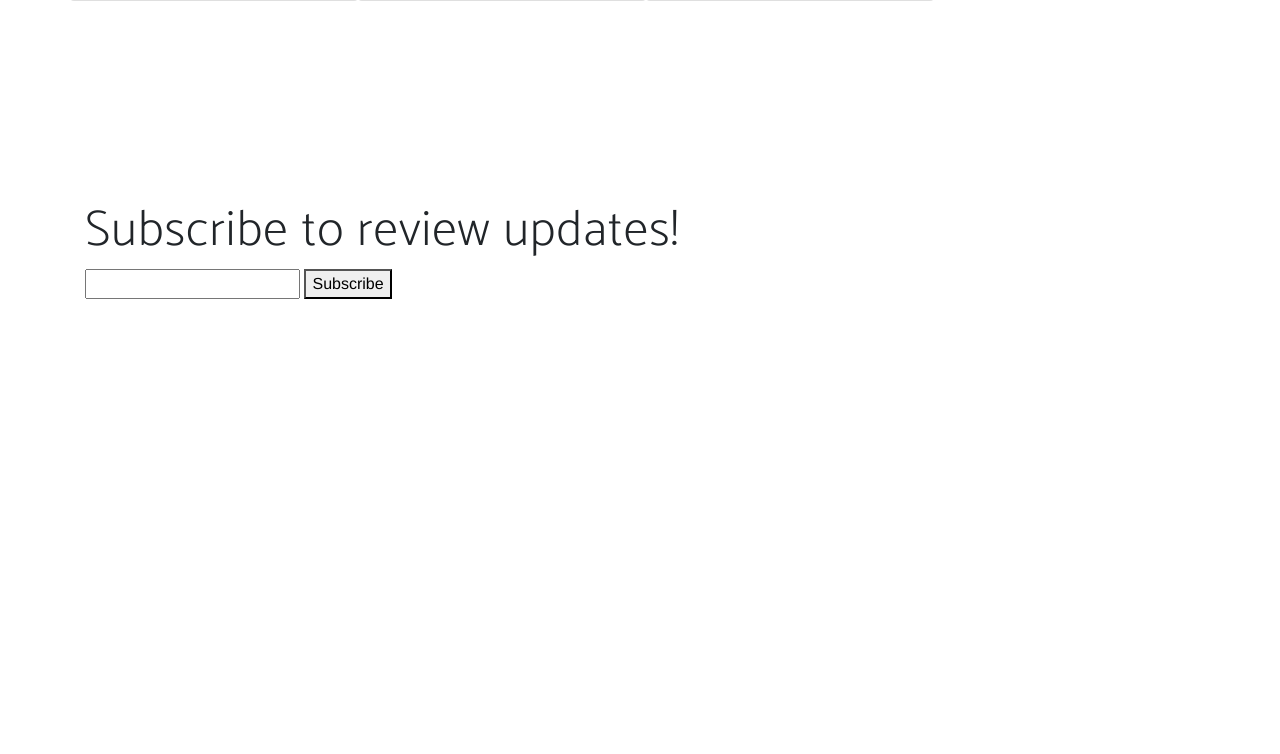
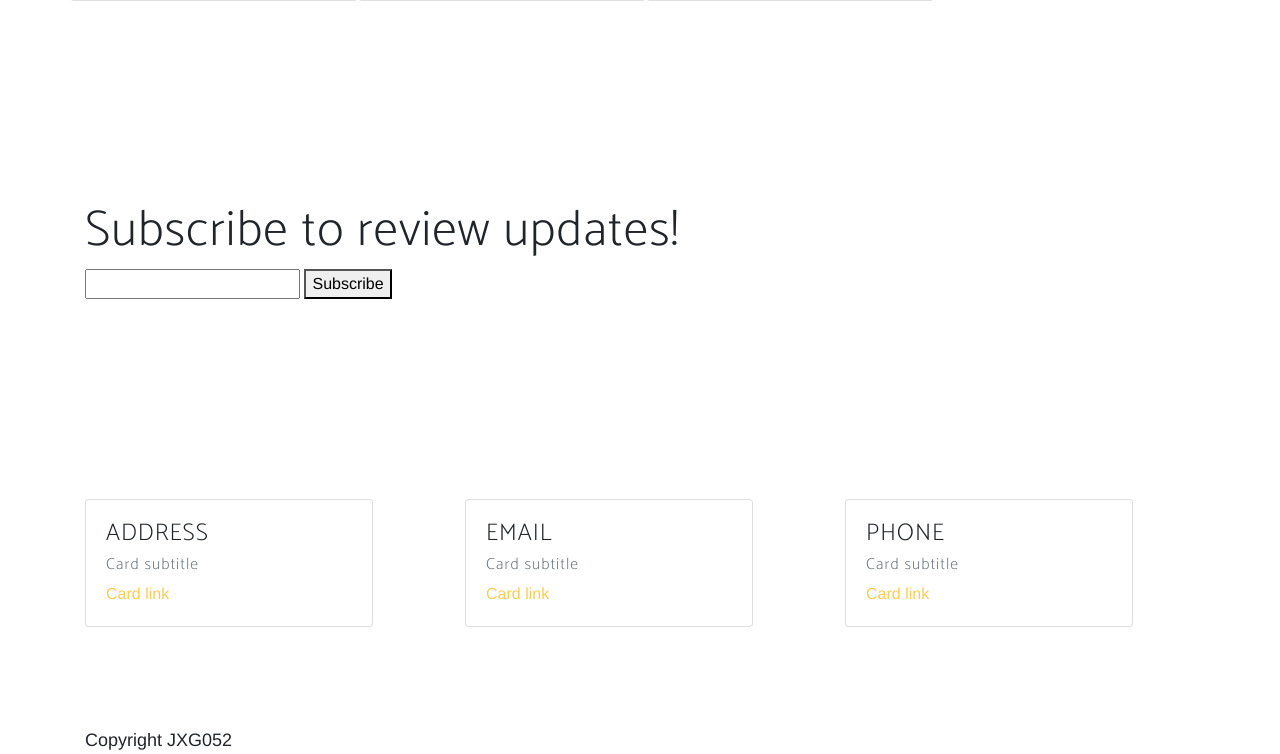
Before and after one commit to JXG052/Travel-California, a plain HTML site: page index.html in a window 1280 px wide. Shown: the part 1350-2104 px from the top of the page. Before the commit the page ends 1949 px from the top, so only its background shows below. Drawn offline with nearby package versions, Linux system fonts and the light colour scheme; a web font is replaced by a local one.

Commit message:
Added contact cards and footer

```diff
--- a/index.html
+++ b/index.html
@@ -159,10 +159,57 @@
 
   <!-- Contact-->
   <section class="contact-section bg-black">
+    <div class="container">
+      <div class="row">
+        <!-- card 1 -->
+        <div class="col-md-4">
+          <div class="card" style="width: 18rem;">
+            <div class="card-body">
+              <h4 class="card-title text-uppercase">Address</h4>
+              <h6 class="card-subtitle mb-2 text-muted">Card subtitle</h6>
+              <i></i>
+              <a href="#" class="card-link">Card link</a>
+            </div>
+          </div>
+        </div>
+        <!-- end of card 1 -->
+        <!-- card 2 -->
+        <div class="col-md-4">
+          <div class="card" style="width: 18rem;">
+            <div class="card-body">
+              <h4 class="card-title text-uppercase">Email</h4>
+              <h6 class="card-subtitle mb-2 text-muted">Card subtitle</h6>
+              <i></i>
+              <a href="#" class="card-link">Card link</a>
+            </div>
+          </div>
+        </div>
+        <!-- end of card 2 -->
+        <!-- card 3 -->
+        <div class="col-md-4">
+          <div class="card" style="width: 18rem;">
+            <div class="card-body">
+              <h4 class="card-title text-uppercase">Phone</h4>
+              <h6 class="card-subtitle mb-2 text-muted">Card subtitle</h6>
+              <i></i>
+              <a href="#" class="card-link">Card link</a>
+            </div>
+          </div>
+        </div>
+        <!-- end of card 3 -->
+      </div>
+      <div class="social">
+        <a href="#"><i></i></a>
+        <a href="#"><i></i></a>
+        <a href="#"><i></i></a>
+      </div>
+    </div>
   </section>
 
+  <!-- footer -->
   <footer>
     <div class="container">
+      <p>Copyright JXG052</p>
     </div>
   </footer>
   <!-- Optional JavaScript -->
```
